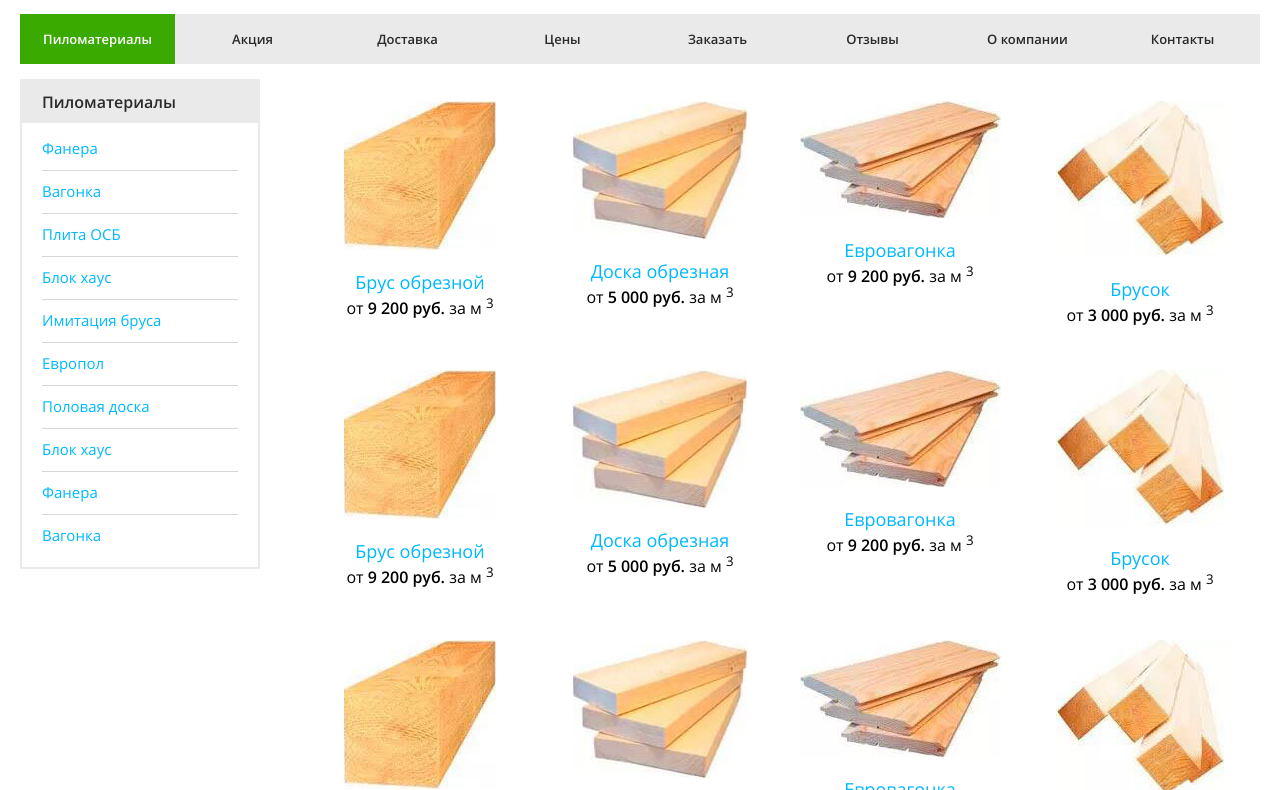
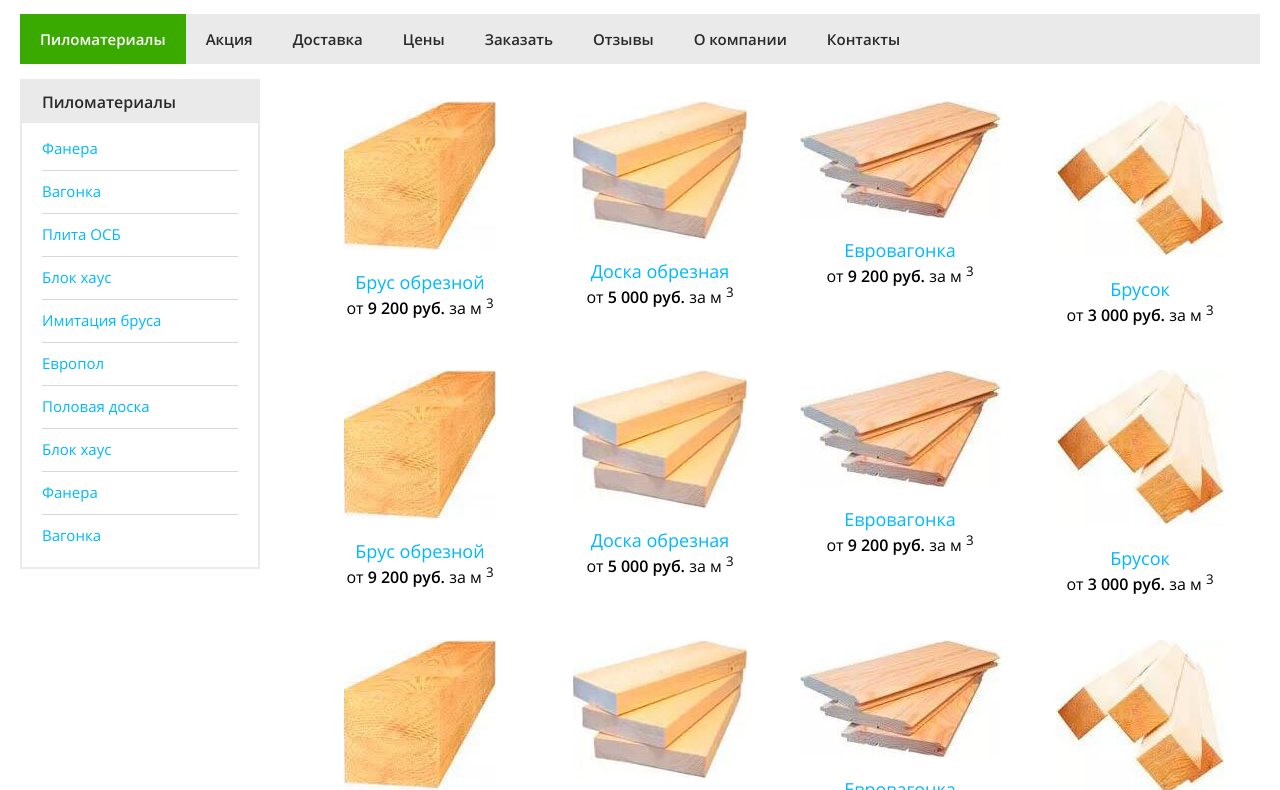
Before and after one commit to Tigronix/wood, a plain HTML site: page app/main.html in a window 1280 px wide. Shown: the part 77-867 px from the top of the page. Drawn offline with nearby package versions, Linux system fonts and the light colour scheme; files that its build step writes are made by us from their sources.

Commit message:
nav fixes

```diff
--- a/app/sass/_nav.scss
+++ b/app/sass/_nav.scss
@@ -29,7 +29,6 @@
   &__li {
     font-size: 14px;
     font-weight: 600;
-    flex: 1;
 
     @include atMobile{
       margin-bottom: 10px;
@@ -50,8 +49,8 @@
     transition: background .3s;
     text-align: center;
 
-    @include atVertical{
-      padding: 0 5px;
+    @media screen and (max-width: 1100px){
+      padding: 0 10px;
       white-space: nowrap;
       font-size: 13px;
     };
```
